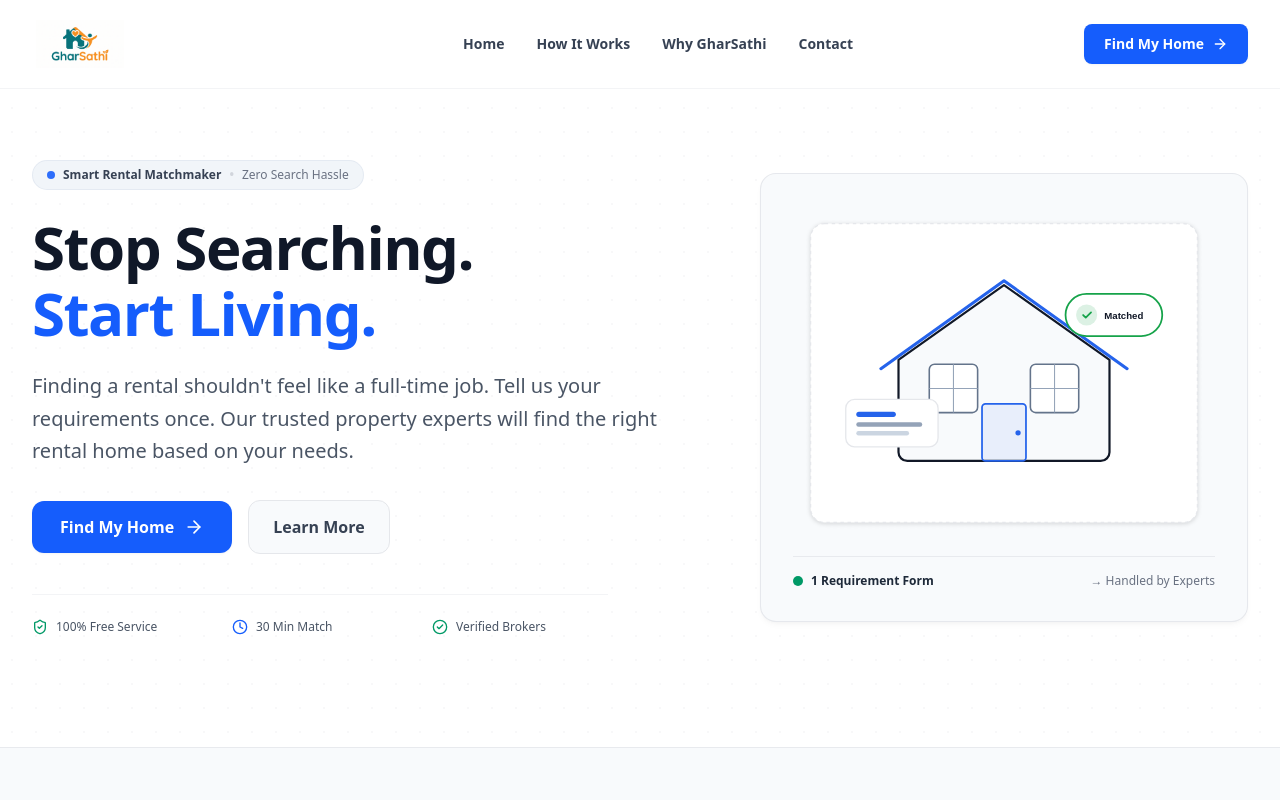
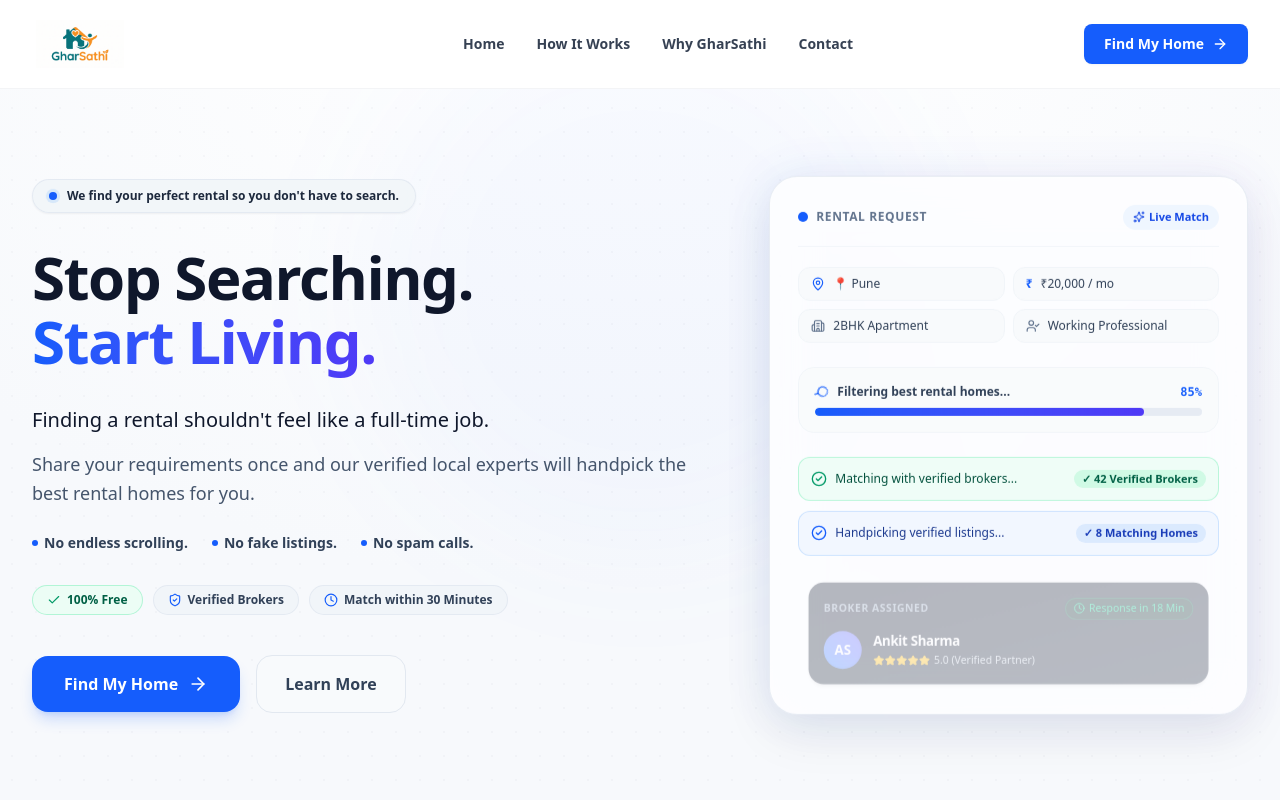
Before and after one commit to mayankraj019/GharSathi, a Next.js app: page / in a window 1280 px wide. Shown: the top 800 px of the page. Built offline with nearby package versions, Linux system fonts and the light colour scheme.

Commit message:
Redesign Hero Section with modern SaaS aesthetics and interactive matching showcase

```diff
--- a/src/app/globals.css
+++ b/src/app/globals.css
@@ -45,3 +45,16 @@
 .shadow-elevated {
   box-shadow: 0 10px 25px -5px rgba(0, 0, 0, 0.05), 0 8px 10px -6px rgba(0, 0, 0, 0.03);
 }
+
+@keyframes float {
+  0%, 100% {
+    transform: translateY(0px);
+  }
+  50% {
+    transform: translateY(-8px);
+  }
+}
+
+.animate-float-slow {
+  animation: float 6s ease-in-out infinite;
+}
--- a/src/components/HeroSection.tsx
+++ b/src/components/HeroSection.tsx
@@ -1,8 +1,24 @@
 "use client";
 
-import { ArrowRight, ShieldCheck, Clock, CheckCircle2 } from "lucide-react";
+import { useEffect, useState } from "react";
+import {
+  ArrowRight,
+  ShieldCheck,
+  Clock,
+  CheckCircle2,
+  MapPin,
+  Star,
+  Check,
+  Sparkles,
+  Building2,
+  UserCheck,
+  Search,
+} from "lucide-react";
 
 export function HeroSection() {
+  const [step, setStep] = useState<number>(0);
+  const [progress, setProgress] = useState<number>(15);
+
   const scrollToForm = () => {
     const formElement = document.getElementById("requirement-form");
     if (formElement) {
@@ -17,139 +33,273 @@ export function HeroSection() {
     }
   };
 
+  // Interactive Match Showcase Animation Cycle
+  useEffect(() => {
+    const timer = setInterval(() => {
+      setStep((prev) => {
+        const nextStep = (prev + 1) % 4;
+        if (nextStep === 0) setProgress(20);
+        else if (nextStep === 1) setProgress(55);
+        else if (nextStep === 2) setProgress(85);
+        else if (nextStep === 3) setProgress(100);
+        return nextStep;
+      });
+    }, 2200);
+
+    return () => clearInterval(timer);
+  }, []);
+
   return (
-    <section className="relative pt-32 pb-20 md:pt-40 md:pb-28 bg-white overflow-hidden">
-      {/* Background architectural grid pattern */}
-      <div className="absolute inset-0 opacity-[0.03] pointer-events-none bg-[radial-gradient(#111827_1px,transparent_1px)] [background-size:24px_24px]" />
+    <section className="relative pt-32 pb-20 md:pt-40 md:pb-28 lg:pt-44 lg:pb-32 bg-white overflow-hidden">
+      {/* Background Radial Gradient */}
+      <div className="absolute inset-0 bg-[radial-gradient(70%_70%_at_50%_0%,_#FFFFFF_0%,_#F7F9FC_100%)] pointer-events-none" />
 
-      <div className="max-w-[1280px] mx-auto px-4 sm:px-6 lg:px-8 relative">
-        <div className="grid grid-cols-1 lg:grid-cols-12 gap-12 lg:gap-8 items-center">
-          {/* Left Column: Headline, Copy & CTAs */}
-          <div className="lg:col-span-7 flex flex-col items-start">
-            {/* Pill Tagline Badge */}
-            <div className="inline-flex items-center gap-2 px-3.5 py-1.5 rounded-full bg-slate-100 border border-slate-200/80 text-xs font-semibold text-gray-700 mb-6">
-              <span className="inline-block w-2 h-2 rounded-full bg-blue-600 animate-pulse" />
-              <span>Smart Rental Matchmaker</span>
-              <span className="text-gray-300">•</span>
-              <span className="text-gray-500 font-normal">Zero Search Hassle</span>
+      {/* Light Blue Subtle Ambient Glow */}
+      <div className="absolute top-1/3 left-1/2 -translate-x-1/2 -translate-y-1/2 w-[550px] h-[550px] bg-blue-500/[0.035] rounded-full blur-3xl pointer-events-none" />
+
+      {/* Grid Pattern */}
+      <div className="absolute inset-0 opacity-[0.025] pointer-events-none bg-[radial-gradient(#0f172a_1px,transparent_1px)] [background-size:24px_24px]" />
+
+      <div className="max-w-[1280px] mx-auto px-4 sm:px-6 lg:px-8 relative z-10">
+        <div className="grid grid-cols-1 lg:grid-cols-12 gap-12 lg:gap-12 items-center">
+
+          {/* LEFT SIDE: Headline, Copy, Trust Pills & CTAs */}
+          <div className="lg:col-span-7 flex flex-col items-start text-left">
+
+            {/* Top SaaS Badge */}
+            <div className="inline-flex items-center gap-2.5 px-4 py-2 rounded-full bg-slate-100/90 border border-slate-200/80 text-xs font-semibold text-slate-800 mb-8 backdrop-blur-md shadow-xs">
+              <span className="relative flex h-2 w-2">
+                <span className="animate-ping absolute inline-flex h-full w-full rounded-full bg-blue-400 opacity-75" />
+                <span className="relative inline-flex rounded-full h-2 w-2 bg-blue-600" />
+              </span>
+              <span>We find your perfect rental so you don&apos;t have to search.</span>
             </div>
 
-            {/* Main Heading */}
-            <h1 className="text-4xl sm:text-5xl lg:text-6xl font-extrabold text-gray-900 leading-[1.1] tracking-tight mb-6">
+            {/* Main Headline */}
+            <h1 className="text-4xl sm:text-5xl lg:text-6xl font-extrabold text-slate-900 leading-[1.08] tracking-tight mb-8">
               Stop Searching. <br />
-              <span className="text-blue-600">Start Living.</span>
+              <span className="bg-gradient-to-r from-blue-600 to-indigo-600 bg-clip-text text-transparent">
+                Start Living.
+              </span>
             </h1>
 
-            {/* Subheading */}
-            <p className="text-lg sm:text-xl text-gray-600 leading-relaxed font-normal max-w-2xl mb-8">
-              Finding a rental shouldn&apos;t feel like a full-time job. Tell us your requirements once. Our trusted property experts will find the right rental home based on your needs.
+            {/* Subheading Copy */}
+            <div className="space-y-4 text-base sm:text-lg text-slate-600 leading-relaxed max-w-2xl mb-8 font-normal">
+              <p className="text-slate-900 font-medium text-lg sm:text-xl">
+                Finding a rental shouldn&apos;t feel like a full-time job.
               </p>
+              <p>
+                Share your requirements once and our verified local experts will handpick the best rental homes for you.
+              </p>
+              <div className="pt-2 flex flex-col sm:flex-row gap-3 sm:gap-6 text-sm font-semibold text-slate-700">
+                <span className="inline-flex items-center gap-1.5">
+                  <span className="w-1.5 h-1.5 rounded-full bg-blue-600" />
+                  No endless scrolling.
+                </span>
+                <span className="inline-flex items-center gap-1.5">
+                  <span className="w-1.5 h-1.5 rounded-full bg-blue-600" />
+                  No fake listings.
+                </span>
+                <span className="inline-flex items-center gap-1.5">
+                  <span className="w-1.5 h-1.5 rounded-full bg-blue-600" />
+                  No spam calls.
+                </span>
+              </div>
+            </div>
+
+            {/* Trust Pills */}
+            <div className="flex flex-wrap items-center gap-2.5 mb-10">
+              <div className="inline-flex items-center gap-1.5 px-3.5 py-1.5 rounded-full bg-emerald-50 border border-emerald-200/80 text-xs font-semibold text-emerald-800">
+                <Check className="w-3.5 h-3.5 text-emerald-600" />
+                <span>100% Free</span>
+              </div>
+              <div className="inline-flex items-center gap-1.5 px-3.5 py-1.5 rounded-full bg-slate-100 border border-slate-200/80 text-xs font-semibold text-slate-700">
+                <ShieldCheck className="w-3.5 h-3.5 text-blue-600" />
+                <span>Verified Brokers</span>
+              </div>
+              <div className="inline-flex items-center gap-1.5 px-3.5 py-1.5 rounded-full bg-slate-100 border border-slate-200/80 text-xs font-semibold text-slate-700">
+                <Clock className="w-3.5 h-3.5 text-blue-600" />
+                <span>Match within 30 Minutes</span>
+              </div>
+            </div>
 
             {/* CTA Buttons */}
-            <div className="flex flex-col sm:flex-row items-stretch sm:items-center gap-4 w-full sm:w-auto mb-10">
+            <div className="flex flex-col sm:flex-row items-stretch sm:items-center gap-4 w-full sm:w-auto">
               <button
                 onClick={scrollToForm}
-                className="inline-flex items-center justify-center gap-2.5 px-7 py-3.5 text-base font-semibold text-white bg-blue-600 hover:bg-blue-700 active:bg-blue-800 rounded-xl transition-all shadow-soft hover:shadow-md group"
+                className="group relative inline-flex items-center justify-center gap-2.5 px-8 py-4 text-base font-semibold text-white bg-blue-600 hover:bg-blue-700 active:bg-blue-800 rounded-2xl transition-all duration-200 shadow-lg shadow-blue-600/20 hover:shadow-xl hover:shadow-blue-600/30 hover:-translate-y-0.5 cursor-pointer"
               >
                 <span>Find My Home</span>
-                <ArrowRight className="w-5 h-5 transition-transform group-hover:translate-x-1" />
+                <ArrowRight className="w-5 h-5 transition-transform duration-200 group-hover:translate-x-1" />
               </button>
               <button
                 onClick={scrollToHowItWorks}
-                className="inline-flex items-center justify-center gap-2 px-6 py-3.5 text-base font-semibold text-gray-700 hover:text-gray-900 bg-slate-50 hover:bg-slate-100 border border-gray-200 rounded-xl transition-colors"
+                className="inline-flex items-center justify-center gap-2 px-7 py-4 text-base font-semibold text-slate-700 hover:text-slate-900 bg-slate-50 hover:bg-slate-100 border border-slate-200 rounded-2xl transition-all duration-200 hover:-translate-y-0.5 cursor-pointer"
               >
                 Learn More
               </button>
             </div>
 
-            {/* Trust Micro Highlights */}
-            <div className="grid grid-cols-3 gap-6 pt-6 border-t border-gray-100 w-full max-w-xl">
+          </div>
+
+          {/* RIGHT SIDE: Glassmorphism Interactive Showcase */}
+          <div className="lg:col-span-5 flex items-center justify-center">
+            <div className="relative w-full max-w-md lg:max-w-none animate-float-slow">
+
+              {/* Soft Outer Glow */}
+              <div className="absolute -inset-1 bg-gradient-to-r from-blue-600/10 to-indigo-600/10 rounded-[32px] blur-xl opacity-70 pointer-events-none" />
+
+              {/* Glassmorphism Card */}
+              <div className="relative backdrop-blur-xl bg-white/85 border border-slate-200/80 rounded-[28px] p-6 sm:p-7 shadow-[0_20px_50px_rgba(15,23,42,0.08)]">
+
+                {/* Header: Rental Request Meta */}
+                <div className="flex items-center justify-between pb-4 border-b border-slate-100 mb-5">
                   <div className="flex items-center gap-2">
-                <ShieldCheck className="w-4 h-4 text-emerald-600 flex-shrink-0" />
-                <span className="text-xs font-medium text-gray-600">100% Free Service</span>
+                    <div className="w-2.5 h-2.5 rounded-full bg-blue-600" />
+                    <span className="text-xs font-bold uppercase tracking-wider text-slate-500">
+                      Rental Request
+                    </span>
                   </div>
+                  <span className="inline-flex items-center gap-1 px-2.5 py-1 rounded-full bg-blue-50 text-[11px] font-semibold text-blue-700">
+                    <Sparkles className="w-3 h-3" />
+                    Live Match
+                  </span>
+                </div>
+
+                {/* Requirements Chips */}
+                <div className="grid grid-cols-2 gap-2 mb-6">
+                  <div className="flex items-center gap-2 px-3 py-2 rounded-xl bg-slate-50 border border-slate-100 text-xs font-medium text-slate-700">
+                    <MapPin className="w-3.5 h-3.5 text-blue-600" />
+                    <span>📍 Pune</span>
+                  </div>
+                  <div className="flex items-center gap-2 px-3 py-2 rounded-xl bg-slate-50 border border-slate-100 text-xs font-medium text-slate-700">
+                    <span className="font-semibold text-blue-600">₹</span>
+                    <span>₹20,000 / mo</span>
+                  </div>
+                  <div className="flex items-center gap-2 px-3 py-2 rounded-xl bg-slate-50 border border-slate-100 text-xs font-medium text-slate-700">
+                    <Building2 className="w-3.5 h-3.5 text-slate-500" />
+                    <span>2BHK Apartment</span>
+                  </div>
+                  <div className="flex items-center gap-2 px-3 py-2 rounded-xl bg-slate-50 border border-slate-100 text-xs font-medium text-slate-700">
+                    <UserCheck className="w-3.5 h-3.5 text-slate-500" />
+                    <span>Working Professional</span>
+                  </div>
+                </div>
+
+                {/* Status & Progress Bar */}
+                <div className="mb-6 bg-slate-50/80 rounded-2xl p-4 border border-slate-100">
+                  <div className="flex items-center justify-between text-xs font-semibold text-slate-700 mb-2">
+                    <span className="flex items-center gap-2">
+                      <Search className="w-3.5 h-3.5 text-blue-600 animate-spin" />
+                      {step === 0 && "Searching..."}
+                      {step === 1 && "Matching with verified brokers..."}
+                      {step === 2 && "Filtering best rental homes..."}
+                      {step === 3 && "Broker Assigned!"}
+                    </span>
+                    <span className="text-blue-600 font-mono">{progress}%</span>
+                  </div>
+
+                  {/* Progress Bar Container */}
+                  <div className="h-2 w-full bg-slate-200/80 rounded-full overflow-hidden">
+                    <div
+                      style={{ width: `${progress}%` }}
+                      className="h-full bg-gradient-to-r from-blue-600 to-indigo-600 rounded-full transition-all duration-700 ease-out"
+                    />
+                  </div>
+                </div>
+
+                {/* Milestone Pills */}
+                <div className="space-y-2.5 mb-6">
+                  {/* Milestone 1 */}
+                  <div
+                    className={`flex items-center justify-between p-3 rounded-xl border text-xs font-medium transition-all duration-500 ${
+                      step >= 1
+                        ? "bg-emerald-50/80 border-emerald-200/70 text-emerald-900 opacity-100 translate-y-0"
+                        : "bg-slate-50/50 border-slate-100 text-slate-400 opacity-40 translate-y-1"
+                    }`}
+                  >
                     <div className="flex items-center gap-2">
-                <Clock className="w-4 h-4 text-blue-600 flex-shrink-0" />
-                <span className="text-xs font-medium text-gray-600">30 Min Match</span>
+                      <CheckCircle2 className={`w-4 h-4 ${step >= 1 ? "text-emerald-600" : "text-slate-300"}`} />
+                      <span>Matching with verified brokers...</span>
                     </div>
+                    {step >= 1 && (
+                      <span className="px-2 py-0.5 rounded-full bg-emerald-100 text-emerald-800 font-semibold text-[11px]">
+                        ✓ 42 Verified Brokers
+                      </span>
+                    )}
+                  </div>
+
+                  {/* Milestone 2 */}
+                  <div
+                    className={`flex items-center justify-between p-3 rounded-xl border text-xs font-medium transition-all duration-500 ${
+                      step >= 2
+                        ? "bg-blue-50/80 border-blue-200/70 text-blue-900 opacity-100 translate-y-0"
+                        : "bg-slate-50/50 border-slate-100 text-slate-400 opacity-40 translate-y-1"
+                    }`}
+                  >
                     <div className="flex items-center gap-2">
-                <CheckCircle2 className="w-4 h-4 text-emerald-600 flex-shrink-0" />
-                <span className="text-xs font-medium text-gray-600">Verified Brokers</span>
+                      <CheckCircle2 className={`w-4 h-4 ${step >= 2 ? "text-blue-600" : "text-slate-300"}`} />
+                      <span>Handpicking verified listings...</span>
+                    </div>
+                    {step >= 2 && (
+                      <span className="px-2 py-0.5 rounded-full bg-blue-100 text-blue-800 font-semibold text-[11px]">
+                        ✓ 8 Matching Homes
+                      </span>
+                    )}
+                  </div>
+                </div>
+
+                {/* Broker Assigned Card & Success Badge */}
+                <div
+                  className={`transition-all duration-500 ${
+                    step >= 3 ? "opacity-100 scale-100" : "opacity-30 scale-95 pointer-events-none"
+                  }`}
+                >
+                  <div className="p-4 rounded-2xl bg-gradient-to-br from-slate-900 to-slate-800 text-white shadow-md relative overflow-hidden">
+                    <div className="flex items-center justify-between mb-3">
+                      <span className="text-[11px] font-semibold tracking-wider text-slate-400 uppercase">
+                        Broker Assigned
+                      </span>
+                      <span className="inline-flex items-center gap-1 text-[11px] font-medium text-emerald-400 bg-emerald-950/60 border border-emerald-500/30 px-2 py-0.5 rounded-full">
+                        <Clock className="w-3 h-3" />
+                        Response in 18 Min
+                      </span>
+                    </div>
+
+                    <div className="flex items-center gap-3">
+                      {/* Avatar */}
+                      <div className="w-10 h-10 rounded-full bg-gradient-to-tr from-blue-500 to-indigo-500 flex items-center justify-center text-white font-bold text-sm shadow-inner">
+                        AS
+                      </div>
+                      <div>
+                        <h4 className="text-sm font-bold text-white">Ankit Sharma</h4>
+                        <div className="flex items-center gap-1 mt-0.5">
+                          <div className="flex text-amber-400">
+                            <Star className="w-3 h-3 fill-amber-400" />
+                            <Star className="w-3 h-3 fill-amber-400" />
+                            <Star className="w-3 h-3 fill-amber-400" />
+                            <Star className="w-3 h-3 fill-amber-400" />
+                            <Star className="w-3 h-3 fill-amber-400" />
+                          </div>
+                          <span className="text-[11px] text-slate-300 font-medium">5.0 (Verified Partner)</span>
+                        </div>
                       </div>
                     </div>
                   </div>
 
-          {/* Right Column: Custom Handcrafted Architectural Vector Illustration */}
-          <div className="lg:col-span-5 flex items-center justify-center">
-            <div className="relative w-full max-w-md lg:max-w-none">
-              {/* Premium Vector Artwork Box */}
-              <div className="bg-slate-50 border border-gray-200/90 rounded-2xl p-6 lg:p-8 shadow-card relative">
+                  {/* Success Badge Banner */}
+                  {step >= 3 && (
+                    <div className="mt-3 flex items-center justify-center gap-2 p-2.5 rounded-xl bg-emerald-600 text-white text-xs font-bold shadow-md">
+                      <Sparkles className="w-4 h-4" />
+                      <span>Perfect Match Found</span>
+                    </div>
+                  )}
+                </div>
 
-                {/* SVG Vector Graphic */}
-                <svg
-                  viewBox="0 0 480 380"
-                  fill="none"
-                  xmlns="http://www.w3.org/2000/svg"
-                  className="w-full h-auto drop-shadow-sm"
-                >
-                  {/* Background Grid Accent */}
-                  <rect x="20" y="20" width="440" height="340" rx="16" fill="#FFFFFF" stroke="#E5E7EB" strokeWidth="1.5" strokeDasharray="4 4" />
-
-                  {/* Modern Architectural Blueprint / House Outline */}
-                  <path
-                    d="M120 280V175L240 90L360 175V280C360 285.523 355.523 290 350 290H130C124.477 290 120 285.523 120 280Z"
-                    fill="#F8FAFC"
-                    stroke="#111827"
-                    strokeWidth="2.5"
-                    strokeLinejoin="round"
-                  />
-
-                  {/* Roof Ridge Line */}
-                  <path d="M100 185L240 85L380 185" stroke="#2563EB" strokeWidth="3.5" strokeLinecap="round" strokeLinejoin="round" />
-
-                  {/* Window Line Design (Apple/Linear Style Clean Rectangles) */}
-                  <rect x="155" y="180" width="55" height="55" rx="6" fill="#FFFFFF" stroke="#64748B" strokeWidth="1.8" />
-                  <line x1="182.5" y1="180" x2="182.5" y2="235" stroke="#94A3B8" strokeWidth="1.2" />
-                  <line x1="155" y1="207.5" x2="210" y2="207.5" stroke="#94A3B8" strokeWidth="1.2" />
-
-                  <rect x="270" y="180" width="55" height="55" rx="6" fill="#FFFFFF" stroke="#64748B" strokeWidth="1.8" />
-                  <line x1="297.5" y1="180" x2="297.5" y2="235" stroke="#94A3B8" strokeWidth="1.2" />
-                  <line x1="270" y1="207.5" x2="325" y2="207.5" stroke="#94A3B8" strokeWidth="1.2" />
-
-                  {/* Doorway */}
-                  <rect x="215" y="225" width="50" height="65" rx="4" fill="#2563EB" fillOpacity="0.08" stroke="#2563EB" strokeWidth="2" />
-                  <circle cx="256" cy="258" r="3" fill="#2563EB" />
-
-                  {/* Key & Lock / Match Vector Symbol Floating */}
-                  <g transform="translate(310, 100)">
-                    <rect x="0" y="0" width="110" height="48" rx="24" fill="#FFFFFF" stroke="#16A34A" strokeWidth="2" />
-                    <circle cx="24" cy="24" r="12" fill="#16A34A" fillOpacity="0.15" />
-                    <path d="M20 24L23 27L29 21" stroke="#16A34A" strokeWidth="2" strokeLinecap="round" strokeLinejoin="round" />
-                    <text x="44" y="29" fill="#111827" fontSize="11" fontWeight="700" fontFamily="sans-serif">
-                      Matched
-                    </text>
-                  </g>
-
-                  {/* Requirement Box Vector */}
-                  <g transform="translate(60, 220)">
-                    <rect x="0" y="0" width="105" height="54" rx="10" fill="#FFFFFF" stroke="#E5E7EB" strokeWidth="1.5" />
-                    <rect x="12" y="14" width="45" height="6" rx="3" fill="#2563EB" />
-                    <rect x="12" y="26" width="75" height="5" rx="2.5" fill="#94A3B8" />
-                    <rect x="12" y="36" width="60" height="5" rx="2.5" fill="#CBD5E1" />
-                  </g>
-                </svg>
-
-                {/* Subtext Card beneath Graphic */}
-                <div className="mt-4 pt-4 border-t border-gray-200/80 flex items-center justify-between">
-                  <div className="flex items-center gap-2">
-                    <span className="w-2.5 h-2.5 rounded-full bg-emerald-600 inline-block" />
-                    <span className="text-xs font-semibold text-gray-800">1 Requirement Form</span>
-                  </div>
-                  <span className="text-xs text-gray-500 font-medium">→ Handled by Experts</span>
               </div>
             </div>
           </div>
-          </div>
+
         </div>
       </div>
     </section>
```
Lines whose indentation alone changed are shown as unchanged.
